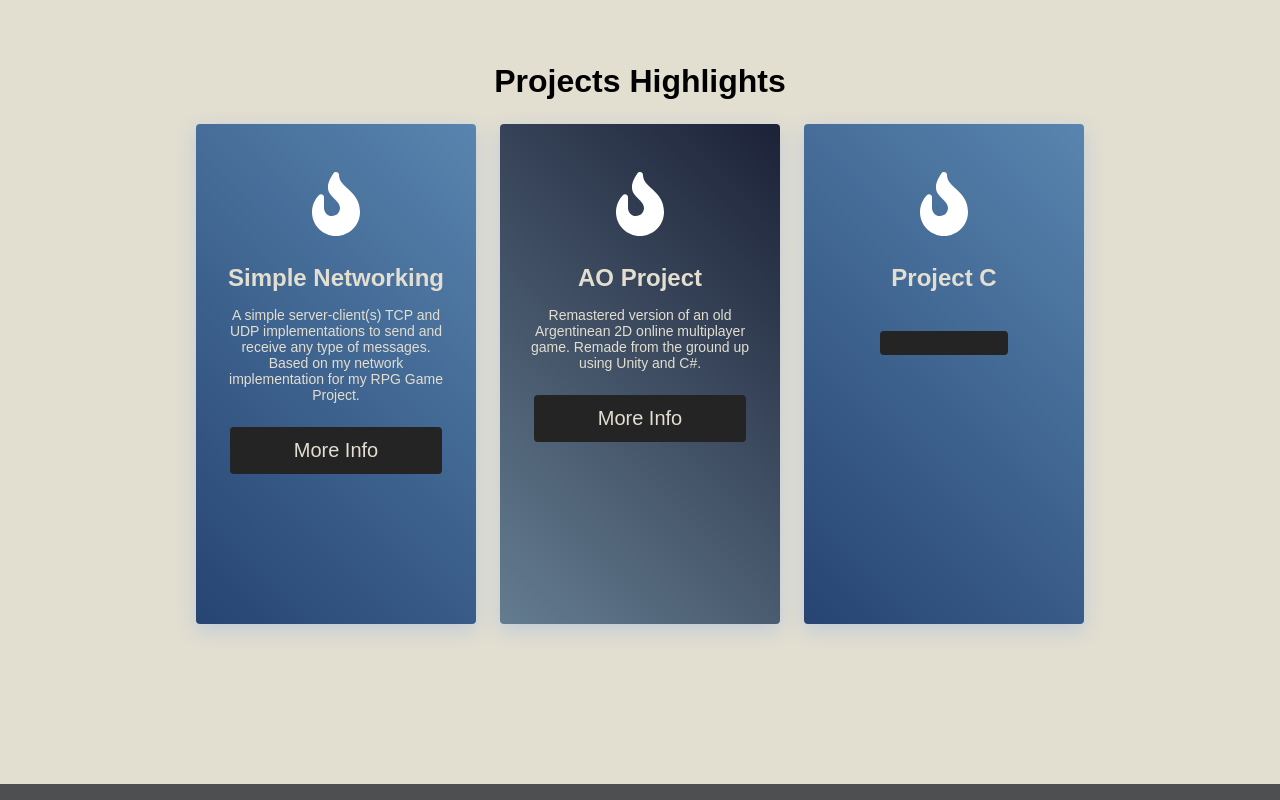
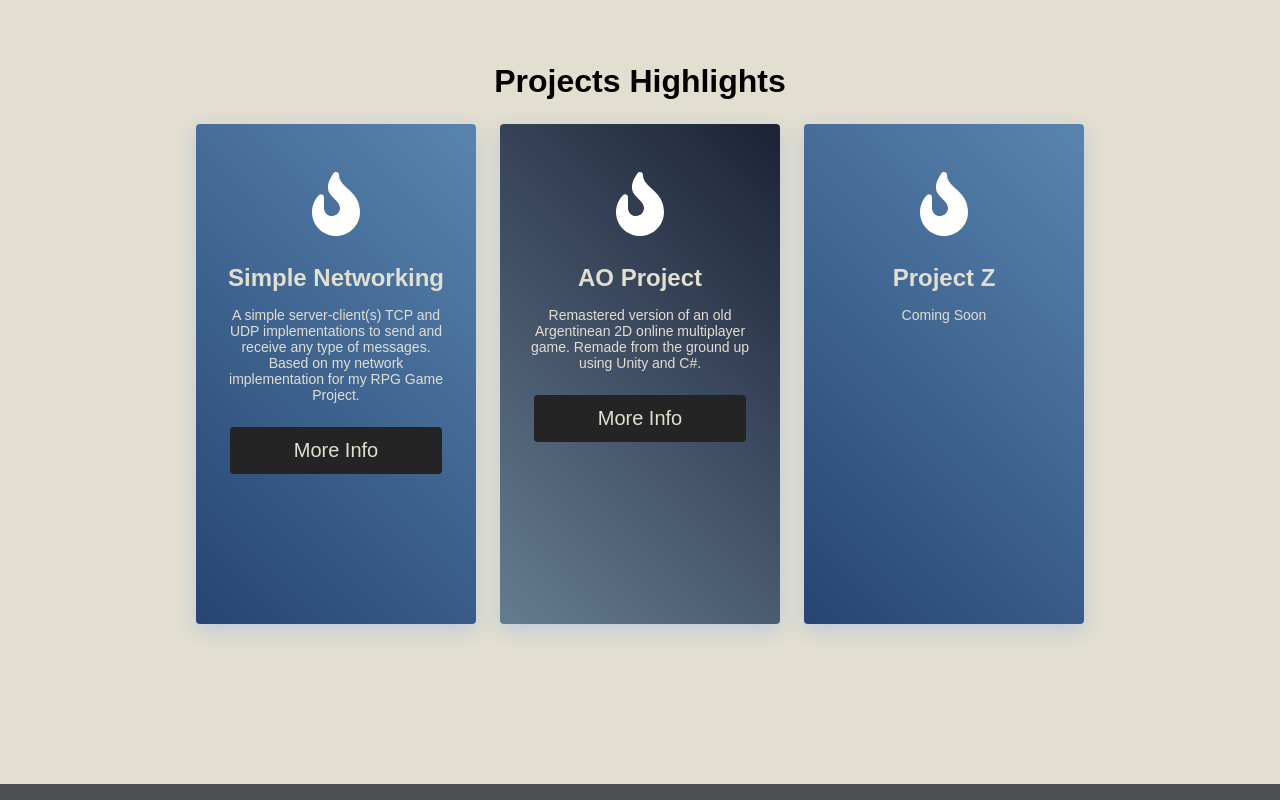
Before and after one commit to santiago0411/portfolio-website, a React (Create React App) app: page /#/ in a window 1280 px wide. Shown: the part 900-1700 px from the top of the page. Built offline with nearby package versions, Linux system fonts and the light colour scheme.

Commit message:
Changed 3rd card labels

```diff
--- a/src/Data.js
+++ b/src/Data.js
@@ -43,12 +43,18 @@ const projectHighlightsEng = {
   ProjectHighlightButtonText: "More Info",
   ProjectOne: {
     Title: "AO Project",
-    Description: "Remastered version of an old Argentinean 2D online multiplayer game. Remade from the ground up using Unity and C#."
+    Description: "Remastered version of an old Argentinean 2D online multiplayer game. Remade from the ground up using Unity and C#.",
+    LinkTo: "/ao-project"
   },
   ProjectTwo: {
     Title: "Simple Networking",
     Description: "A simple server-client(s) TCP and UDP implementations to send and receive any type of messages. Based on my network implementation for my RPG Game Project.",
-    ButtonTo: simpleNetworkingGitLink
+    LinkTo: simpleNetworkingGitLink
+  },
+  ProjectThree: {
+    Title: "Project Z",
+    Description: "Coming Soon",
+    LinkTo: "/"
   }
 }
 
@@ -58,12 +64,17 @@ const projectHighlightsEs = {
   ProjectOne: {
     Title: "Proyecto AO",
     Description: "Versión remasterizada de un viejo juego 2D multijugador de Argentina. Rehecho por completo utilizando Unity y C#.",
-    LinkTo: "ao-project"
+    LinkTo: "/ao-project"
   },
   ProjectTwo: {
     Title: "Simple Networking",
     Description: "Una simple implementación de server y cliente(s) TCP y UDP para intercambiar cualquier tipo de mensajes. Basado en mi implementación de network de mi juego RPG.",
-    ButtonTo: simpleNetworkingGitLink
+    LinkTo: simpleNetworkingGitLink
+  },
+  ProjectThree: {
+    Title: "Proyecto Z",
+    Description: "Próximamente",
+    LinkTo: "/"
   }
 }
 
@@ -222,7 +233,7 @@ const projectAoEs = {
   }
 }
 
-export const appData = {
+export const AppData = {
   "en": {
     NavBar: navBarEng,
     Home: {
--- a/src/components/Card.js
+++ b/src/components/Card.js
@@ -13,6 +13,8 @@ function Card({ cardTo, toNewTab, cardTitle, cardDescription, buttonText }) {
                     </div>
                     <h3>{cardTitle}</h3>
                     <p className="container-description">{cardDescription}</p>
+                    { buttonText === null ?
+                        <></> :
                     <Button buttonSize="btn--wide" buttonColor="primary" onClick={
                         toNewTab ?
                             () => window.open(cardTo, '_blank', 'noopener,noreferrer')
@@ -21,6 +23,7 @@ function Card({ cardTo, toNewTab, cardTitle, cardDescription, buttonText }) {
                     }>
                         {buttonText}
                     </Button>
+                    }
                 </div>
             </div>
         </>
--- a/src/components/LangProvider.js
+++ b/src/components/LangProvider.js
@@ -1,5 +1,5 @@
 import React, { useLayoutEffect, useState } from "react";
-import {appData} from "../Data";
+import {AppData} from "../Data";
 
 const LangContext = React.createContext({
    lang: '',
@@ -41,7 +41,7 @@ export function LangProvider(props) {
         <LangContext.Provider value={{
             lang,
             switchLang,
-            currentLangData: appData[lang]
+            currentLangData: AppData[lang]
         }}>
             {props.children}
         </LangContext.Provider>
--- a/src/components/ProjectsHighlights.js
+++ b/src/components/ProjectsHighlights.js
@@ -6,7 +6,7 @@ import { IconContext } from "react-icons/lib";
 function ProjectsHighlights(langData) {
 
     const mainProject = {
-        cardTo: "/ao-project",
+        cardTo: langData.ProjectOne.LinkTo,
         toNewTab: false,
         cardTitle: langData.ProjectOne.Title,
         cardDescription: langData.ProjectOne.Description,
@@ -14,11 +14,19 @@ function ProjectsHighlights(langData) {
     }
 
     const projectTwo = {
-        cardTo: langData.ProjectTwo.ButtonTo,
+        cardTo: langData.ProjectTwo.LinkTo,
         toNewTab: true,
         cardTitle: langData.ProjectTwo.Title,
         cardDescription: langData.ProjectTwo.Description,
         buttonText: langData.ProjectHighlightButtonText
+    }
+
+    const projectThree = {
+        cardTo: langData.ProjectThree.LinkTo,
+        toNewTab: false,
+        cardTitle: langData.ProjectThree.Title,
+        cardDescription: langData.ProjectThree.Description,
+        buttonText: null
     }
 
     return (
@@ -29,9 +37,9 @@ function ProjectsHighlights(langData) {
                         <h1>{langData.ProjectsHighlightsTitle}</h1>
                     </div>
                     <div className="projects__container">
-                        <Card {...projectTwo} />
-                        <Card {...mainProject} />
-                        <Card {...{ cardTo: "/", cardTitle: "Project C" }} />
+                        <Card {...projectTwo}/>
+                        <Card {...mainProject}/>
+                        <Card {...projectThree}/>
                     </div>
                 </div>
             </div>
```
